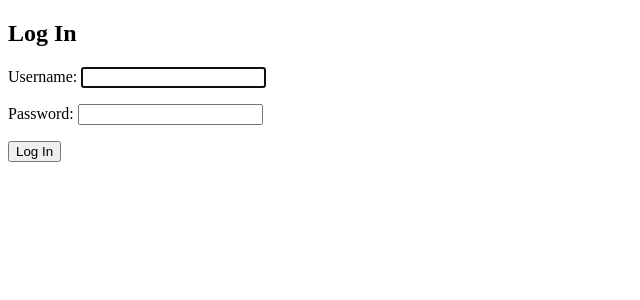
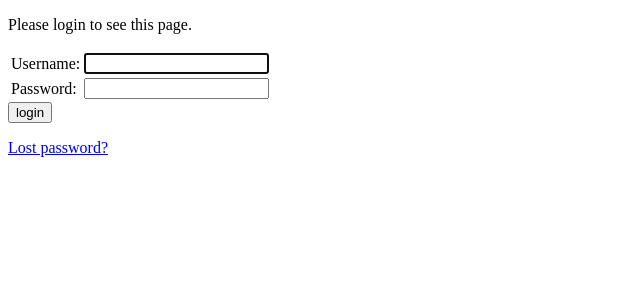
Before and after one commit to ahimmii/AHMAD_ACCES, a Django app: a page that uses Ahmad_Web/frontand/templates/registration/login.html in a window 1280 px wide. Shown: the top 300 px of the page, without its empty margins (0-640 px from the left). Run offline with Django 4.2, Linux system fonts and the light colour scheme.

Commit message:
Update Login.html

```diff
--- a/Ahmad_Web/frontand/templates/registration/login.html
+++ b/Ahmad_Web/frontand/templates/registration/login.html
@@ -1,12 +1,37 @@
-{% extends 'base.html' %}
-
-{% block title %}Login{% endblock %}
+{% extends "base.html" %}
 
 {% block content %}
-<h2>Log In</h2>
-<form method="post">
-  {% csrf_token %}
-  {{ form.as_p }}
-  <button type="submit">Log In</button>
-</form>
+
+  {% if form.errors %}
+    <p>Your username and password didn't match. Please try again.</p>
+  {% endif %}
+
+  {% if next %}
+    {% if user.is_authenticated %}
+      <p>Your account doesn't have access to this page. To proceed,
+      please login with an account that has access.</p>
+    {% else %}
+      <p>Please login to see this page.</p>
+    {% endif %}
+  {% endif %}
+
+  <form method="post" action="{% url 'login' %}">
+    {% csrf_token %}
+    <table>
+      <tr>
+        <td>{{ form.username.label_tag }}</td>
+        <td>{{ form.username }}</td>
+      </tr>
+      <tr>
+        <td>{{ form.password.label_tag }}</td>
+        <td>{{ form.password }}</td>
+      </tr>
+    </table>
+    <input type="submit" value="login">
+    <input type="hidden" name="next" value="{{ next }}">
+  </form>
+
+  {# Assumes you setup the password_reset view in your URLconf #}
+  <p><a href="{% url 'password_reset' %}">Lost password?</a></p>
+
 {% endblock %}
```
